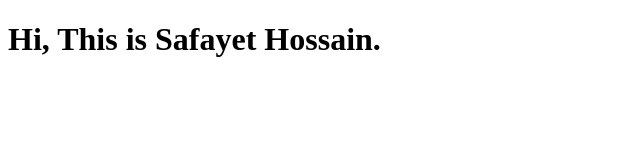
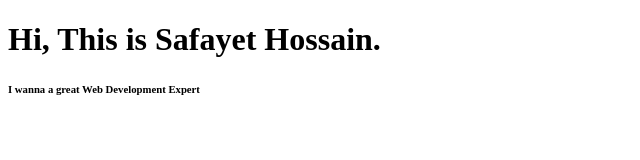
Before and after one commit to Safayet2002/WebDevelopment, a plain HTML site: page index.html in a window 1280 px wide. Shown: the whole page, without its empty margins (0-640 px from the left). Drawn offline with Linux system fonts and the light colour scheme.

Commit message:
add a h6

```diff
--- a/index.html
+++ b/index.html
@@ -8,5 +8,6 @@
 </head>
 <body>
     <h1>Hi, This is Safayet Hossain.</h1>
+    <h6>I wanna a great Web Development Expert</h6>
 </body>
 </html>
```
